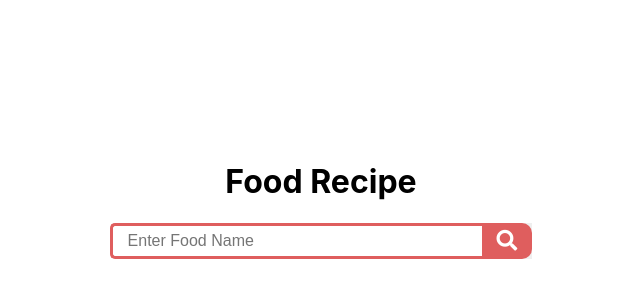
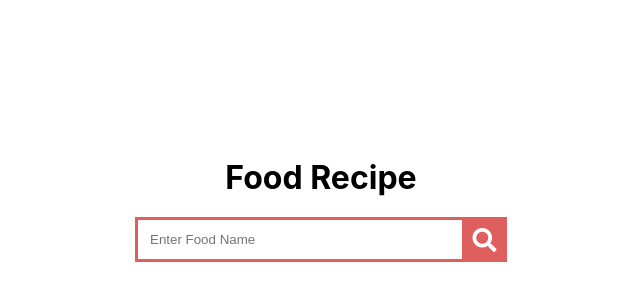
Before and after one commit to harika09/react_recipe_food, a React (Create React App) app: page / in a window 1280 px wide. Shown: the part 160-460 px from the top of the page, without its empty margins (319-959 px from the left). Built offline with nearby package versions, Linux system fonts and the light colour scheme.

Commit message:
update search bar

```diff
--- a/src/Components/Home/Home.css
+++ b/src/Components/Home/Home.css
@@ -16,20 +16,40 @@
   margin-bottom: 20px;
 }
 
-input[type="text"] {
-  padding: 15px;
-  width: 30%;
-  border: 3px solid #df5e5e;
-  border-right: none;
-  height: 20px;
-  border-radius: 5px 0 0 5px;
-  outline: none;
-  color: #000;
-  font-size: 16px;
+.home-form {
+  position: relative;
+  width: 100%;
 }
 
-.form {
+form {
+  display: flex;
+  flex-direction: row;
+  justify-content: center;
+  align-items: center;
+}
+
+input[type="text"] {
   position: relative;
+  width: 30%;
+  padding: 12px;
+  border: 3px solid #df5e5e;
+}
+
+.btn-search {
+  position: absolute;
+  right: 35%;
+  border: none;
+  outline: none;
+  background: none;
+  cursor: pointer;
+  background-color: #df5e5e;
+  padding: 3.5px;
+}
+
+.btn-search i {
+  font-size: 1.5rem;
+  padding: 7px;
+  color: #fff;
 }
 /* remove autofill background color*/
 input:-webkit-autofill,
@@ -37,23 +57,6 @@ input:-webkit-autofill:hover,
 input:-webkit-autofill:focus,
 input:-webkit-autofill:active {
   transition: background-color 5000s ease-in-out 0s;
-}
-
-.btn-search {
-  position: relative;
-  bottom: -2px;
-  background-color: none;
-  outline: none;
-  border: none;
-}
-
-.btn-search i {
-  font-size: 1.3rem;
-  background-color: #df5e5e;
-  color: #fff;
-  padding: 8px 15px;
-  border-radius: 0 10px 10px 0;
-  cursor: pointer;
 }
 
 .food-recipe-container {
@@ -87,4 +90,8 @@ input:-webkit-autofill:active {
   .loading-animation {
     background-size: 450px;
   }
+
+  .btn-search {
+    right: 10%;
+  }
 }
--- a/src/Components/Home/Home.js
+++ b/src/Components/Home/Home.js
@@ -44,6 +44,7 @@ function Home() {
         <div className="top-content">
           <h1>Food Recipe</h1>
 
+          <div className="home-form">
             <form onSubmit={submit}>
               <input
                 type="text"
@@ -56,9 +57,10 @@ function Home() {
                 }}
               />
               <button type="submit" className="btn-search">
-              <i className="fa fa-search"></i>
+                <i className="fas fa-search"></i>
               </button>
             </form>
+          </div>
         </div>
 
         {isloading ? (
```
Lines whose indentation alone changed are shown as unchanged.
